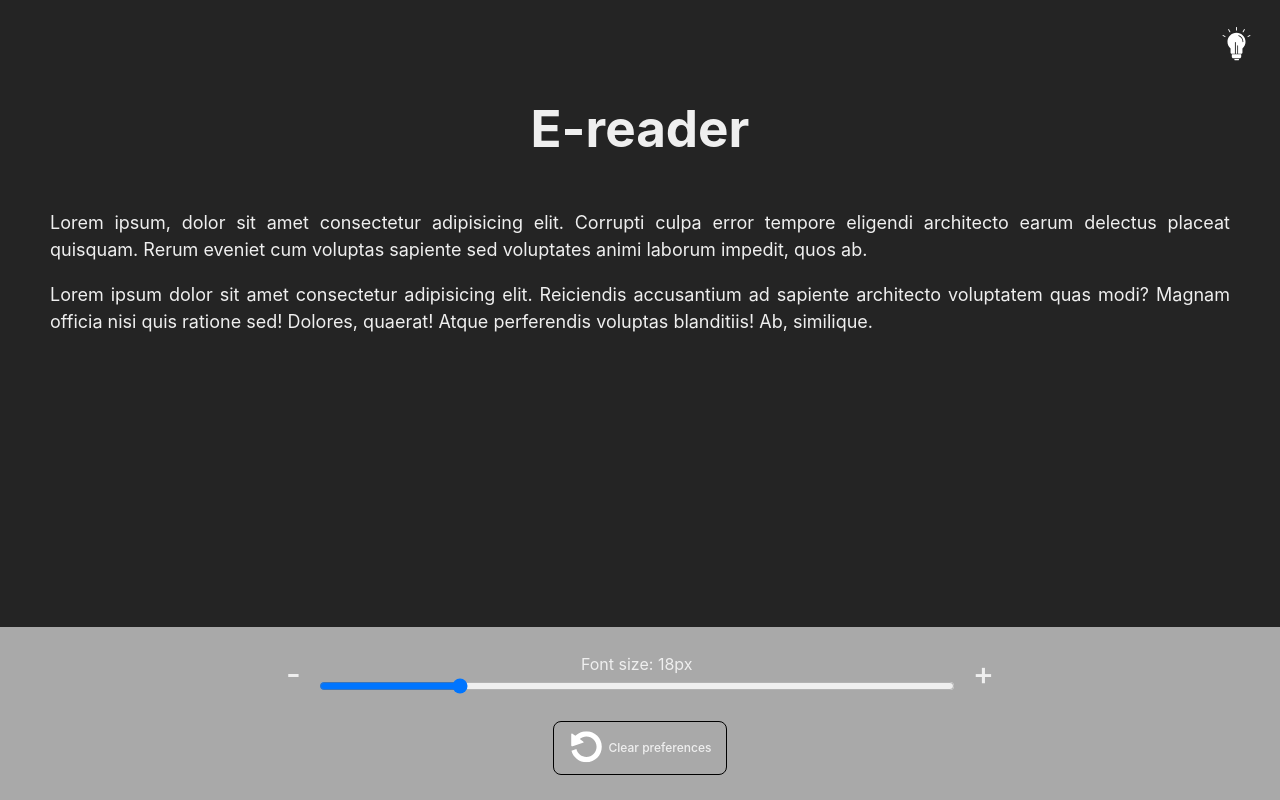
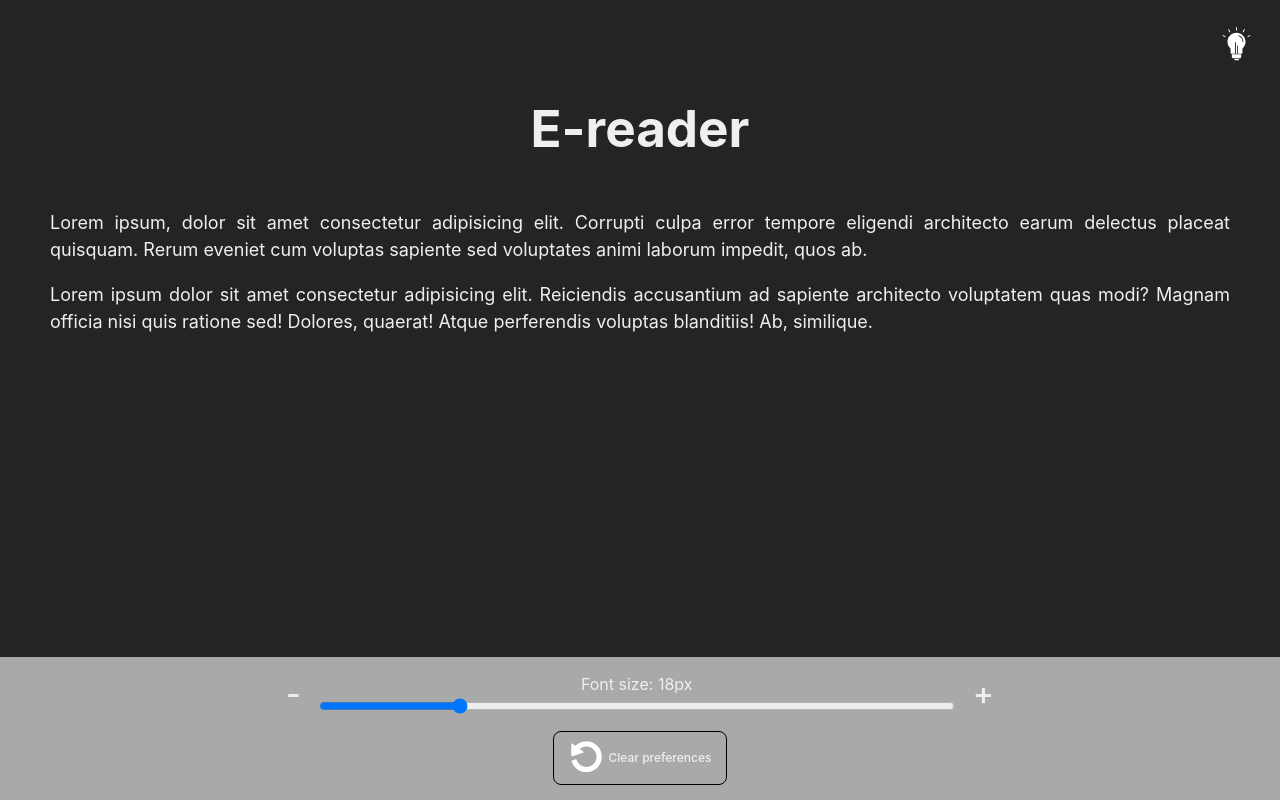
Before and after one commit to biancashiromoto/eReader, a React (Vite) app: page / in a window 1280 px wide. Built offline with nearby package versions, Linux system fonts and the light colour scheme.

Commit message:
style: Change gap and padding in buttons container

```diff
--- a/src/App.css
+++ b/src/App.css
@@ -27,10 +27,10 @@
   bottom: 0;
   display: flex;
   flex-direction: column;
-  gap: 25px;
+  gap: 15px;
   height: max-content;
   justify-content: center;
-  padding: 25px 0;
+  padding: 15px 0;
   position: fixed;
   width: 100%;
 }
```
